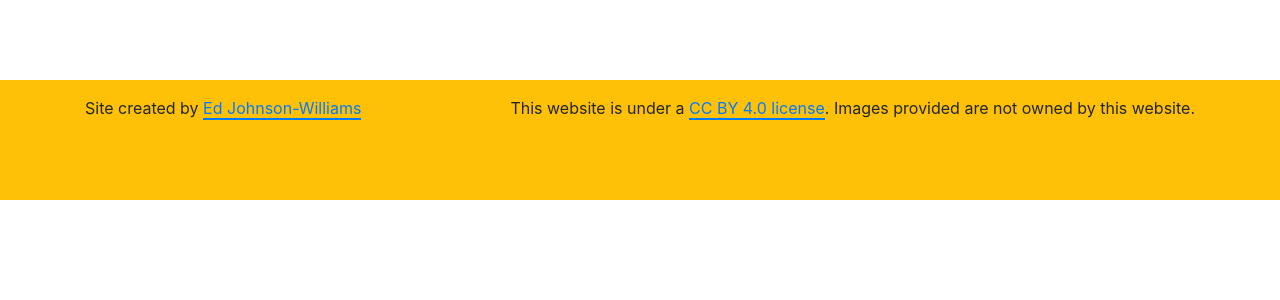
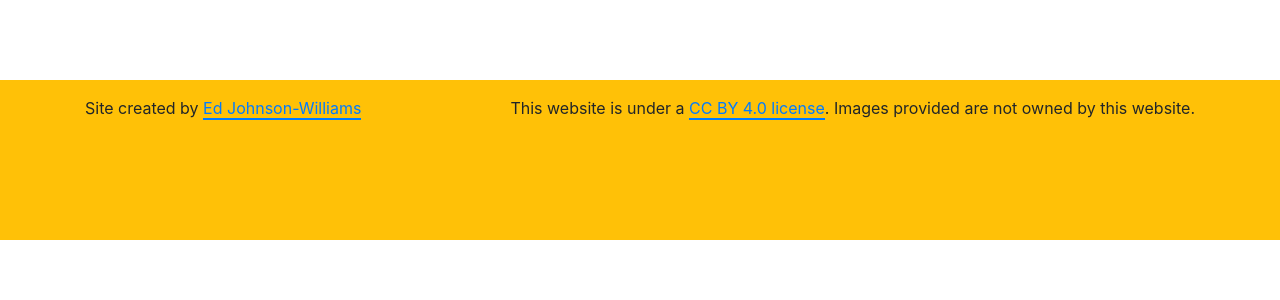
Before and after one commit to edjw/get-youtubethumbnails, a Flask app: page / in a window 1280 px wide. Shown: the part 474-774 px from the top of the page. Run offline with Flask 2, Linux system fonts and the light colour scheme; some libraries are stand-ins or nearby versions.

Commit message:
fixing footer

```diff
--- a/app/static/css/main.css
+++ b/app/static/css/main.css
@@ -12,7 +12,7 @@ html {
 /* position: absolute; */
 bottom: 0;
 width: 100%;
-height: 120px;
+height: 160px;
 }
 
 a:hover {
```
